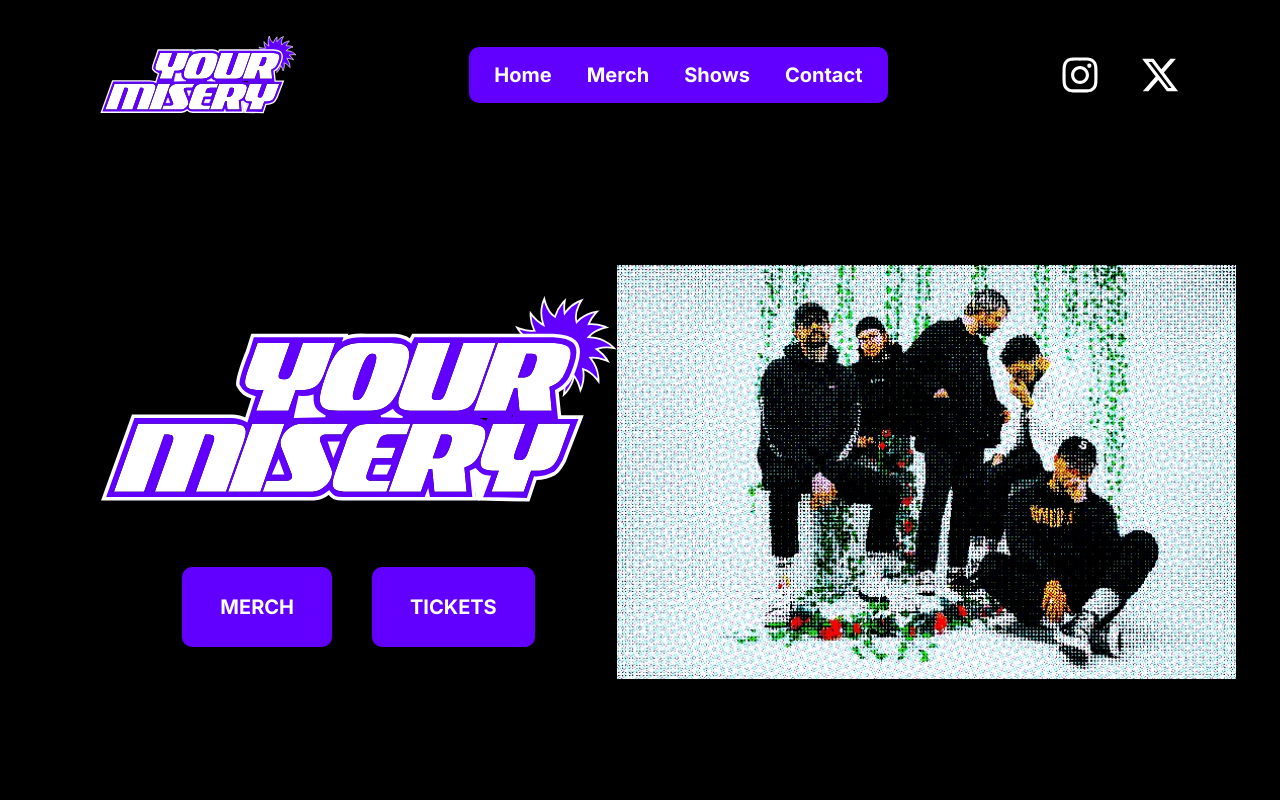
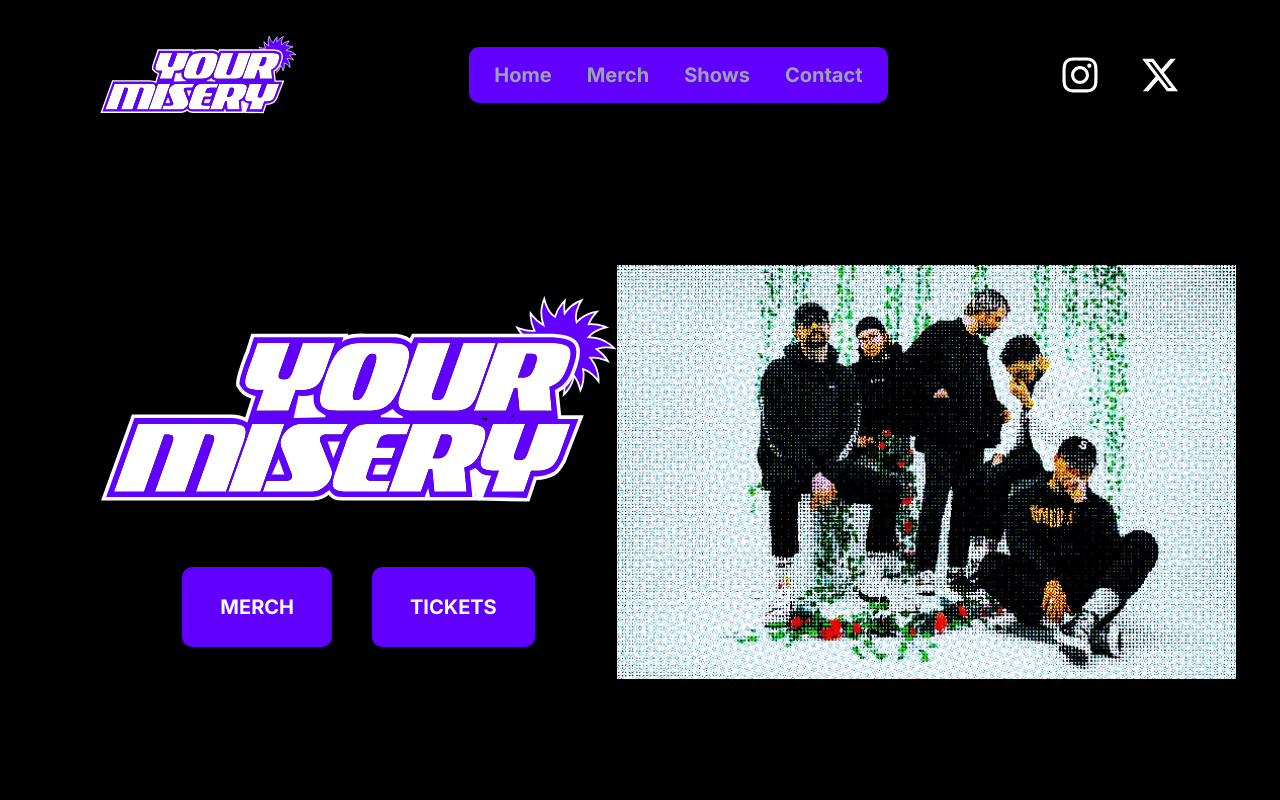
Before and after one commit to JBlackburn94/y-miz-web, a Next.js app: page / in a window 1280 px wide. Shown: the top 800 px of the page. Built offline with nearby package versions, Linux system fonts and the light colour scheme.

Commit message:
adds hover effect to NavMenu

```diff
--- a/src/app/components/navbar/NavMenu.tsx
+++ b/src/app/components/navbar/NavMenu.tsx
@@ -2,11 +2,13 @@
 
 export default function NavMenu() {
   return (
-    <nav className="bg-accent w-[419px] flex items-center justify-center rounded-[10px] px-[23px] py-[13px] font-bold text-[20px]">
+    <nav className="bg-accent text-gray-400 w-[419px] flex items-center justify-center rounded-[10px] px-[23px] py-[13px] font-bold text-[20px]">
       <ul className="flex gap-[35px]">
         {links.map(({ id, name, path }) => (
           <li key={id}>
-            <a href={path}>{name}</a>
+            <a href={path} className="hover:text-white">
+              {name}
+            </a>
           </li>
         ))}
       </ul>
```
